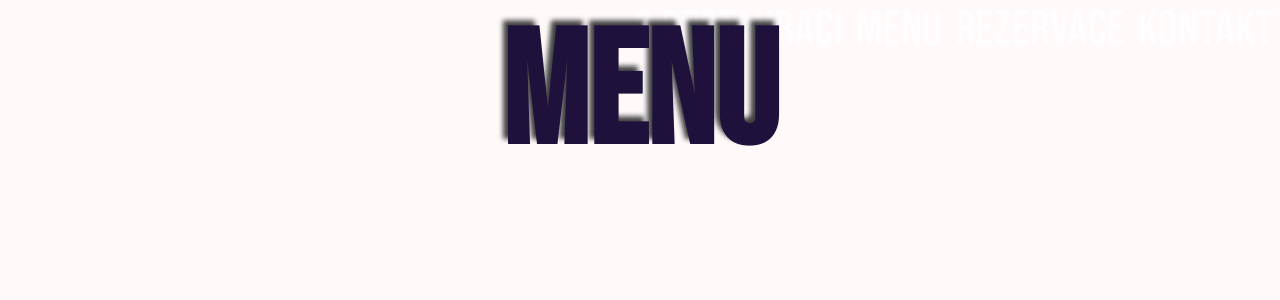
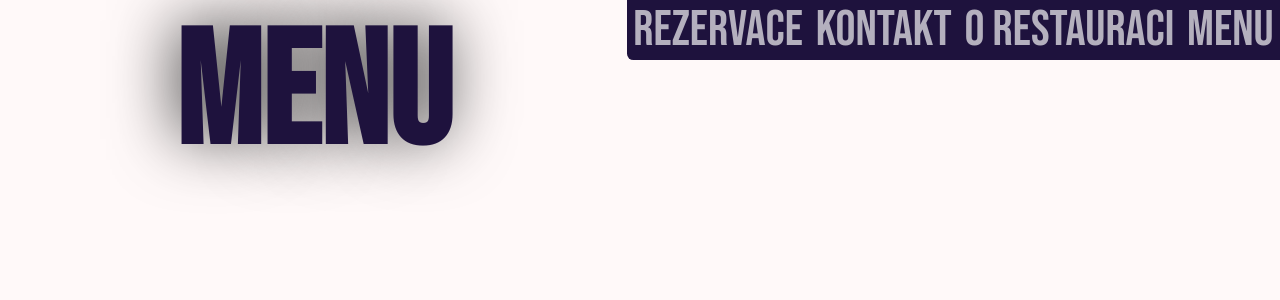
Before and after one commit to divear/fake-restaurant-site, a Next.js app: page /menu in a window 1280 px wide. Shown: the top 300 px of the page. Built offline with nearby package versions, Linux system fonts and the light colour scheme.

Commit message:
fix nav styling

```diff
--- a/components/Nav.tsx
+++ b/components/Nav.tsx
@@ -1,13 +1,20 @@
 import Link from 'next/link'
-import React from 'react'
+import React, { useEffect, useState } from 'react'
+import { useRouter } from 'next/router';
 
 function Nav() {
+    const router = useRouter();
+    const currentPathname = router.pathname;
+    console.log(currentPathname)
+
+    const navClass = currentPathname === '/' ? 'navMain' : 'nav';
+
     return (
-        <div className='nav'>
+        <div className={navClass}>
+            <Link href="/#rezervace">rezervace</Link>
+            <Link href="/#kontakt">kontakt</Link>
             <Link href="/o-restauraci">o restauraci</Link>
             <Link href="/menu">menu</Link>
-            <Link href="/#rezervace">rezervace</Link>
-            <Link href="/#kontakt">kontakt</Link>
         </div>
     )
 }
--- a/pages/_app.tsx
+++ b/pages/_app.tsx
@@ -1,8 +1,14 @@
 import Nav from '../components/Nav'
 import '../styles/globals.css'
 import type { AppProps } from 'next/app'
+import { useRouter } from 'next/router';
 
 export default function App({ Component, pageProps }: AppProps) {
+  const router = useRouter();
+  const currentPathname = router.pathname;
+  console.log(currentPathname)
+
+  const isMain = currentPathname === '/' ? 'navMain' : 'nav';
   return <>
     <Nav />
     <Component {...pageProps} />
--- a/pages/menu.tsx
+++ b/pages/menu.tsx
@@ -4,7 +4,7 @@ function Menu() {
     return (
         <div>
             <title>Menu</title>
-            <h1 className='headerText'>Menu</h1>
+            <h1 className='pageHeader'>Menu</h1>
         </div>
     )
 }
--- a/pages/o-restauraci.tsx
+++ b/pages/o-restauraci.tsx
@@ -3,7 +3,8 @@ import React from 'react'
 function ORestauraci() {
     return (
         <div>
-            <h1 className='headerText'>O Restauraci</h1>
+            <title>O Restauraci</title>
+            <h1 className='pageHeader'>O Restauraci</h1>
         </div>
     )
 }
--- a/pages/obedova-nabidka.tsx
+++ b/pages/obedova-nabidka.tsx
@@ -3,7 +3,8 @@ import React from 'react'
 function Obedovanabidka() {
     return (
         <div>
-            <h1 className='headerText'>Obědová nabídka</h1>
+            <title>Obědová nabídka</title>
+            <h1 className='pageHeader'>Obědová nabídka</h1>
         </div>
     )
 }
--- a/pages/vecerni-nabidka.tsx
+++ b/pages/vecerni-nabidka.tsx
@@ -3,7 +3,9 @@ import React from 'react'
 function VecerniNabidka() {
     return (
         <div>
-            <h1 className='headerText'>
+            <title>Večerní nabídka</title>
+            <h1 className='pageHeader'>
+
                 Večerní nabídka
             </h1>
         </div>
--- a/styles/globals.css
+++ b/styles/globals.css
@@ -72,6 +72,13 @@ input {
 	margin: 0;
 	padding: 0;
 }
+.pageHeader {
+	font-size: 10rem;
+	text-shadow: -5px -5px 5vw var(--text);
+	text-align: center;
+	margin: 0;
+	padding: 0;
+}
 .subText {
 	margin: 0;
 	padding: 0 0 7vw;
@@ -133,15 +140,26 @@ input {
 .otevDoba {
 	padding: 0 4vw;
 }
-.nav {
+.navMain {
 	font-size: 3.125rem;
-	height: 0;
+	height: 0 !important;
+	border-radius: 0 0 0 0.5vw;
 	color: rgba(255, 255, 255, 0.666);
 	float: right;
 }
-.nav * {
+.nav {
+	height: 100%;
+	font-size: 3.125rem;
+	background-color: var(--fr);
+	border-radius: 0 0 0 0.5vw;
+	color: rgba(255, 255, 255, 0.666);
+	float: right;
+}
+.nav *,
+.navMain * {
 	padding: 0.5vw;
 }
-.nav *:hover {
+.nav *:hover,
+.navMain *:hover {
 	text-shadow: 5px 0px 0.5vw var(--bg2);
 }
```
